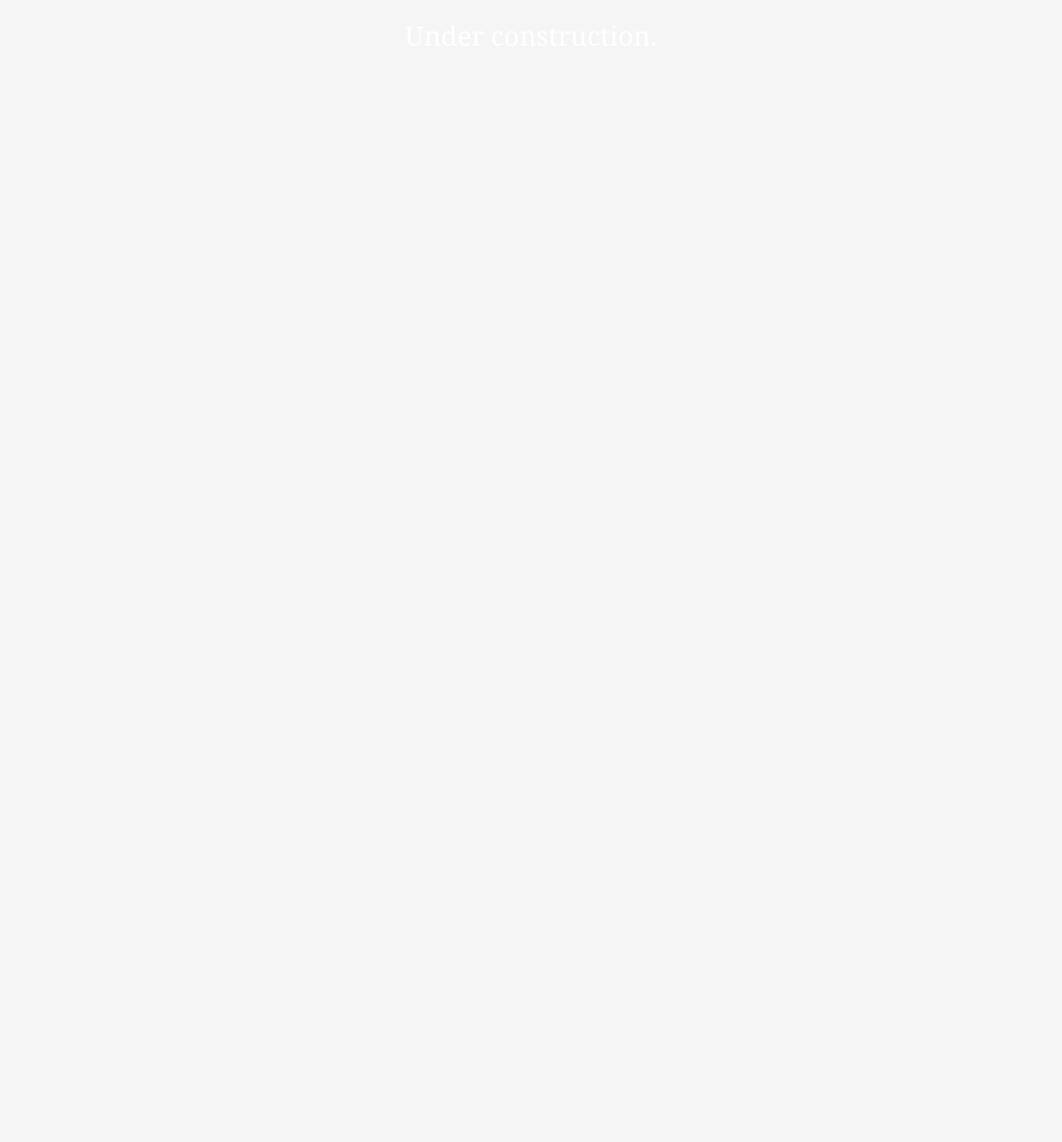
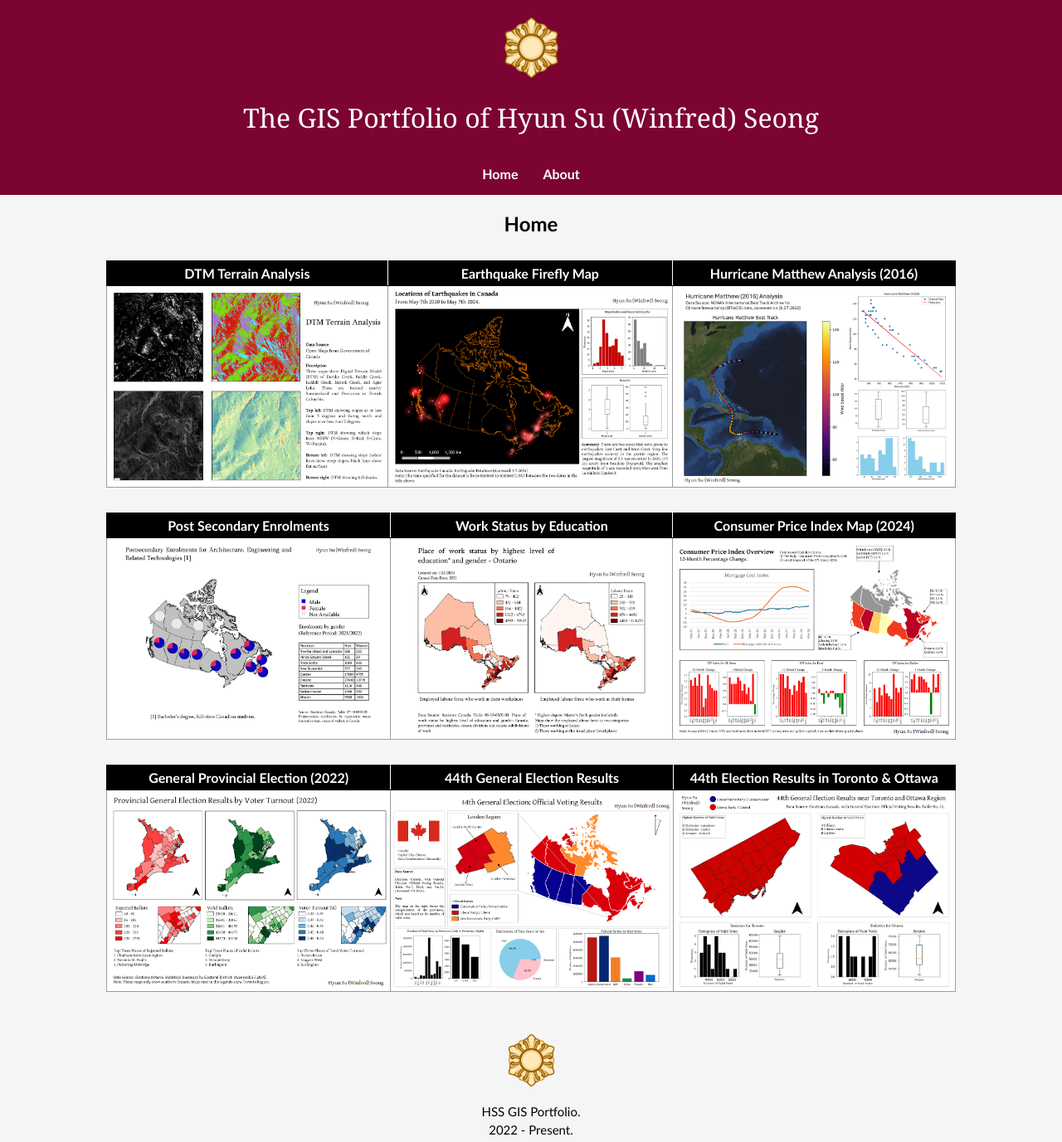
Before and after one commit to zorroartico/zorroartico.github.io, a plain HTML site: page index.html in a window 1280 px wide. Shown: the whole page at 83% size. Before the commit the page ends 800 px from the top, so only its background shows below. Drawn offline with Linux system fonts and the light colour scheme.

Commit message:
Pushing index, about.html and images for new portfolio design :)

```diff
--- a/index.html
+++ b/index.html
@@ -1,18 +1,69 @@
 <!DOCTYPE html>
 <html lang="en">
 <head>
+  <title>HSS GIS Portfolio</title>
   <meta charset="utf-8">
-  <title>Home | HSS Portfolio </title>
   <meta name="viewport" content="width=device-width, initial-scale=1">
   <link rel="stylesheet" href='cssfile.css'>
-  <script src="sidenavigation.js"></script>
+  <script src="jsfile.js"></script>
 </head>
 <body>
 
-<div id="main">
-    <h1>Under construction.</h1>
-</div>
+  <div class="main-banner">
+    <script>logo();</script>
+    <script>navigation();</script>
+  </div>
 
+  <h2>Home</h2>
+
+  <div class="center table-container">
+    <table class="table-format">
+      <tr>
+        <th class="th-1">DTM Terrain Analysis</th>
+        <th class="th-1">Earthquake Firefly Map</th>
+        <th>Hurricane Matthew Analysis (2016)</th>
+      </tr>
+      <tr>
+        <td><a href="images/map 1.png"><img src="images/map 1.png" class="fig"></a></td>
+        <td><a href="images/map 2.png"><img src="images/map 2.png" class="fig"></a></td>
+        <td><a href="images/map 3.png"><img src="images/map 3.png" class="fig"></a></td>
+      </tr>
+    </table>
+  </div>
+
+  <div class="center table-container">
+    <table class="table-format">
+      <tr>
+        <th class="th-1">Post Secondary Enrolments</th>
+        <th class="th-1">Work Status by Education</th>
+        <th>Consumer Price Index Map (2024)</th>
+      </tr>
+      <tr>
+        <td><a href="images/map 4.png"><img src="images/map 4.png" class="fig"></a></td>
+        <td><a href="images/map 5.png"><img src="images/map 5.png" class="fig"></a></td>
+        <td><a href="images/map 6.png"><img src="images/map 6.png" class="fig"></a></td>
+      </tr>
+    </table>
+  </div>
+
+  <div class="center table-container">
+    <table class="table-format">
+      <tr>
+        <th class="th-1">General Provincial Election (2022)</th>
+        <th class="th-1">44th General Election Results</th>
+        <th>44th Election Results in Toronto & Ottawa</th>
+      </tr>
+      <tr>
+        <td><a href="images/map 7.png"><img src="images/map 7.png" class="fig"></a></td>
+        <td><a href="images/map 8.png"><img src="images/map 8.png" class="fig"></a></td>
+        <td><a href="images/map 9.png"><img src="images/map 9.png" class="fig"></a></td>
+      </tr>
+    </table>
+  </div>
+
+  <div>
+    <script>footer();</script>
+  </div>
 
 </body>
 </html>
```
Also changed, not shown: about.html (added, +56 -0 lines), images/map 1.png (added), images/map 2.png (added), images/map 3.png (added), images/map 4.png (added), images/map 5.png (added), images/map 6.png (added), images/map 7.png (added), images/map 8.png (added), images/map 9.png (added), images/me.jpg (added), images/portfolio logo.png (added).
